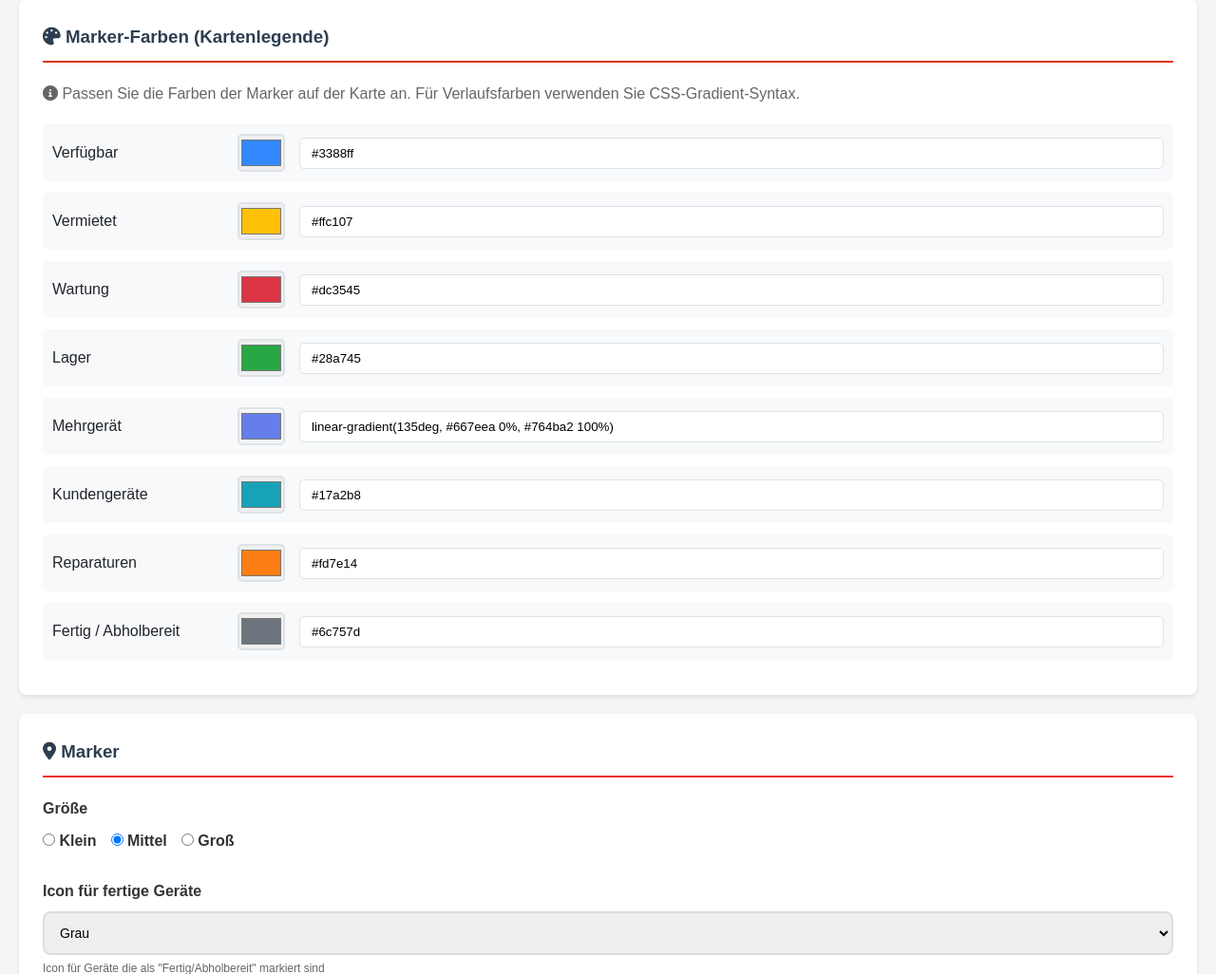
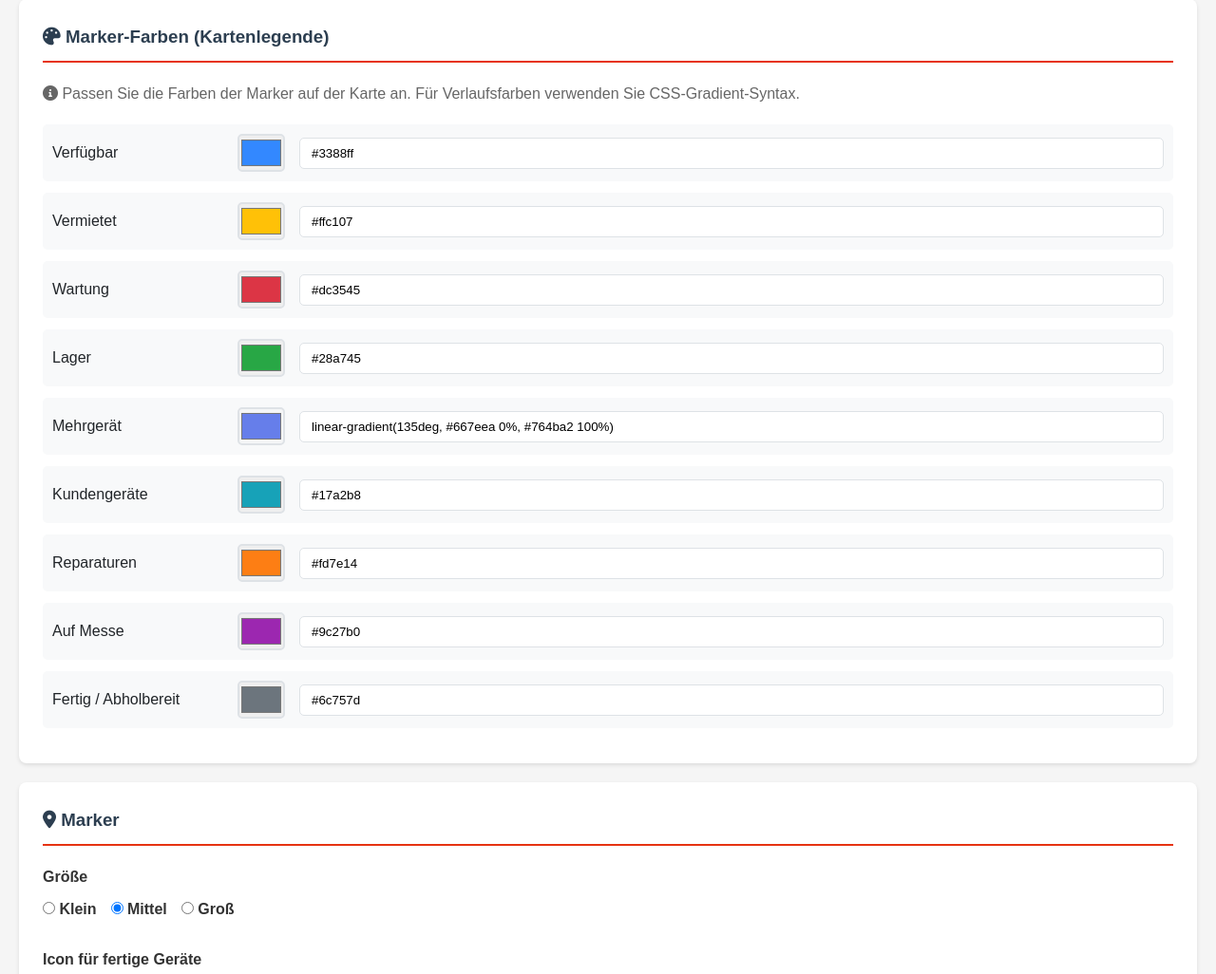
Before and after one commit to Miinzze/BGG, a PHP site: page /settings.php in a window 1280 px wide. Shown: the part 1404-2430 px from the top of the page at 95% size. Run offline with PHP 8.4, Linux system fonts and the light colour scheme; the visitor is signed in with stand-in values (Sample User, id 1); data that the repository does not hold is empty; some libraries are stand-ins or nearby versions.

Commit message:
Status 'In Reparatur' und 'Auf Messe' vollständig implementiert
Neue Status:
- 'reparatur' (In Reparatur) - Orange Icon (🔨)
- 'auf_messe' (Auf Messe) - Lila Icon (🏢)

Änderungen:
1. migration_add_reparatur_status.sql - SQL-Migrationsdatei erstellt
2. functions.php - getRentalStatusLabel() um beide Status erweitert
3. edit_marker.php - Dropdown um beide Status erweitert
4. index.php - Legende, Icons, Logik und Suchfunktion erweitert
5. settings.php - marker_color_messe Setting hinzugefügt
6. markers_bulk_edit.php - Massenbearbeitung um beide Status erweitert
7. messe_admin.php - Automatischer Status-Wechsel auf 'auf_messe'

Funktion:
- Geräte die zu einer Messe hinzugefügt werden, erhalten automatisch
  den Status "Auf Messe" (lila Icon auf Karte)
- Settings-basierte Farben: Änderungen in den Settings wirken sich
  direkt auf Marker-Icons und Legende aus

WICHTIG: SQL-Migration muss ausgeführt werden:
ALTER TABLE markers MODIFY COLUMN rental_status
ENUM('verfuegbar','vermietet','wartung','reparatur','auf_messe')
DEFAULT 'verfuegbar';

```diff
--- a/functions.php
+++ b/functions.php
@@ -630,7 +630,8 @@ function getRentalStatusLabel($status) {
         'verfuegbar' => ['label' => 'Verfügbar', 'class' => 'success'],
         'vermietet' => ['label' => 'Vermietet', 'class' => 'warning'],
         'wartung' => ['label' => 'Wartung', 'class' => 'danger'],
-        'reparatur' => ['label' => 'In Reparatur', 'class' => 'info']
+        'reparatur' => ['label' => 'In Reparatur', 'class' => 'info'],
+        'auf_messe' => ['label' => 'Auf Messe', 'class' => 'primary']
     ];
 
     return $labels[$status] ?? ['label' => 'Unbekannt', 'class' => 'secondary'];
--- a/markers_bulk_edit.php
+++ b/markers_bulk_edit.php
@@ -64,7 +64,7 @@ if (isset($_POST['bulk_update']) && !empty($_POST['selected_markers'])) {
             switch ($updateAction) {
                 case 'change_status':
                     $newStatus = $_POST['new_status'] ?? '';
-                    if (in_array($newStatus, ['verfuegbar', 'vermietet', 'wartung'])) {
+                    if (in_array($newStatus, ['verfuegbar', 'vermietet', 'wartung', 'reparatur', 'auf_messe'])) {
                         $stmt = $pdo->prepare("UPDATE markers SET rental_status = ? WHERE id = ?");
                         $stmt->execute([$newStatus, $markerId]);
                         logActivity('marker_status_changed', "Status auf '$newStatus' geändert (Massenbearbeitung)", $markerId);
--- a/messe_admin.php
+++ b/messe_admin.php
@@ -345,11 +345,11 @@ if ($_SERVER['REQUEST_METHOD'] === 'POST' && isset($_POST['action'])) {
                 $_POST['custom_description'] ?: null
             ]);
 
-            // Marker-Status auf "messe" setzen
-            $stmt = $pdo->prepare("UPDATE markers SET rental_status = 'messe' WHERE id = ?");
+            // Marker-Status auf "auf_messe" setzen
+            $stmt = $pdo->prepare("UPDATE markers SET rental_status = 'auf_messe' WHERE id = ?");
             $stmt->execute([$_POST['marker_id']]);
 
-            $success = "Gerät zur Messe hinzugefügt und Status auf 'messe' gesetzt!";
+            $success = "Gerät zur Messe hinzugefügt und Status auf 'Auf Messe' gesetzt!";
         } catch (Exception $e) {
             $error = "Fehler: " . $e->getMessage();
         }
--- a/settings.php
+++ b/settings.php
@@ -76,6 +76,7 @@ if ($_SERVER['REQUEST_METHOD'] === 'POST' && isset($_POST['save_all_settings']))
     $markerColorMultidevice = trim($_POST['marker_color_multidevice'] ?? 'linear-gradient(135deg, #667eea 0%, #764ba2 100%)');
     $markerColorCustomer = trim($_POST['marker_color_customer'] ?? '#17a2b8');
     $markerColorRepair = trim($_POST['marker_color_repair'] ?? '#fd7e14');
+    $markerColorMesse = trim($_POST['marker_color_messe'] ?? '#9c27b0');
 
     // ===== INPUT VALIDIERUNG =====
 
@@ -124,6 +125,7 @@ if ($_SERVER['REQUEST_METHOD'] === 'POST' && isset($_POST['save_all_settings']))
         saveSetting('marker_color_multidevice', $markerColorMultidevice);
         saveSetting('marker_color_customer', $markerColorCustomer);
         saveSetting('marker_color_repair', $markerColorRepair);
+        saveSetting('marker_color_messe', $markerColorMesse);
 
         // Neue Einstellungen für Geo-Fencing und Routing
         saveSetting('marker_color_finished', trim($_POST['marker_color_finished'] ?? '#6c757d'));
@@ -424,6 +426,13 @@ if ($_SERVER['REQUEST_METHOD'] === 'POST' && isset($_POST['save_all_settings']))
                     </div>
 
                     <div class="color-picker-row">
+                        <label for="marker_color_messe">Auf Messe</label>
+                        <input type="color" id="marker_color_messe_picker" value="<?= htmlspecialchars(substr($settings['marker_color_messe'] ?? '#9c27b0', 0, 7)) ?>">
+                        <input type="text" id="marker_color_messe" name="marker_color_messe"
+                               value="<?= htmlspecialchars($settings['marker_color_messe'] ?? '#9c27b0') ?>">
+                    </div>
+
+                    <div class="color-picker-row">
                         <label for="marker_color_finished">Fertig / Abholbereit</label>
                         <input type="color" id="marker_color_finished_picker" value="<?= htmlspecialchars(substr($settings['marker_color_finished'] ?? '#6c757d', 0, 7)) ?>">
                         <input type="text" id="marker_color_finished" name="marker_color_finished"
```
Also changed, not shown: edit_marker.php (+11 -0 lines), index.php (+15 -1 lines), migration_add_reparatur_status.sql (added, +61 -0 lines).
